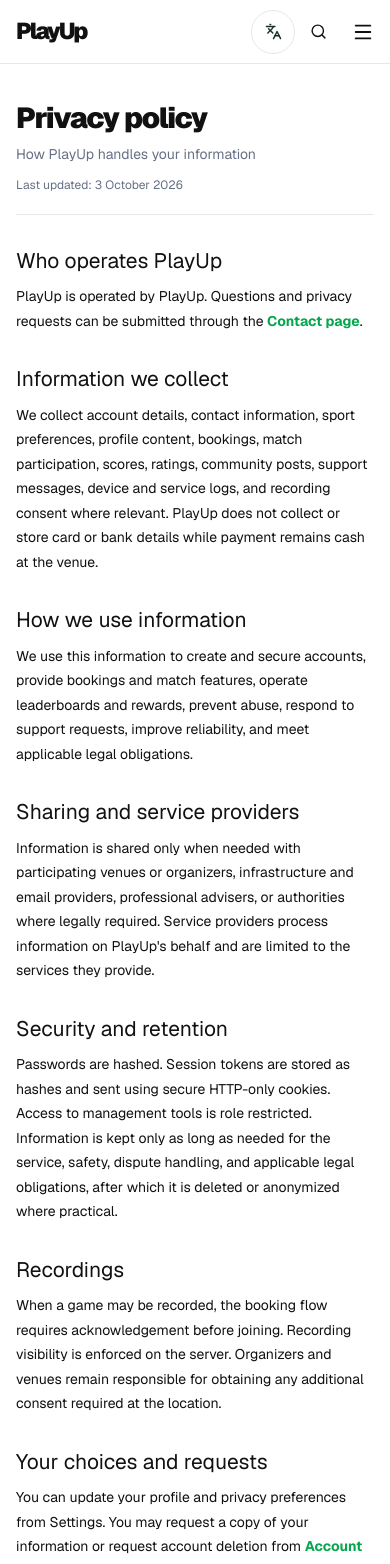
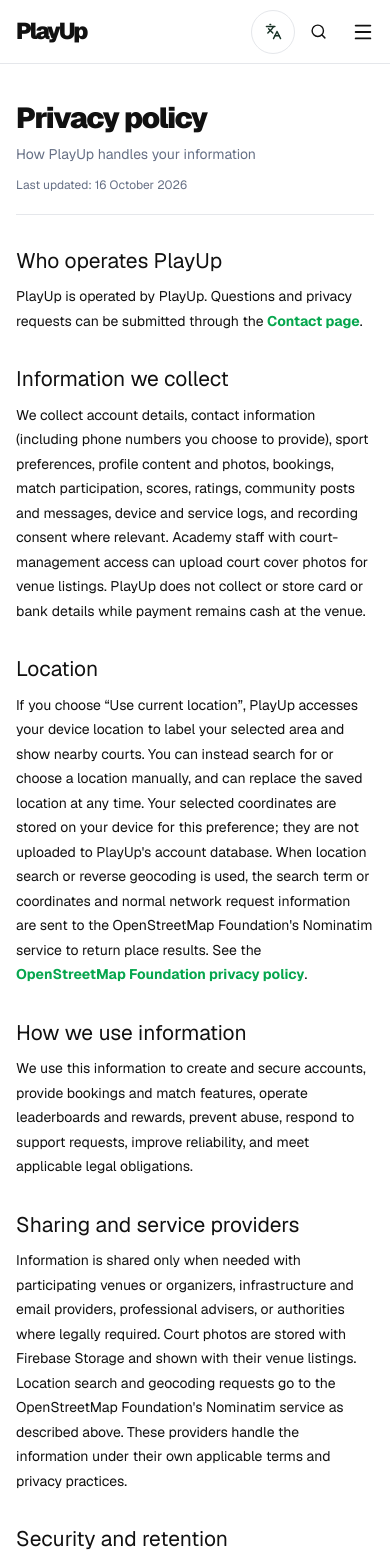
Before and after one commit to tariqnn/palyo, a Next.js app: page /privacy in a window 390 px wide. Shown: the top 1564 px of the page. Built offline with nearby package versions, Linux system fonts and the light colour scheme; no server answers.

Commit message:
fix: disclose mobile location and court photo data

```diff
--- a/app/privacy/page.tsx
+++ b/app/privacy/page.tsx
@@ -2,11 +2,12 @@ import Link from "next/link";
 import { brand } from "@/lib/brand";
 
 export default function Privacy(){return <main className="page"><article className="container legal-page"><div className="page-head"><h1>Privacy policy</h1><p>How PlayUp handles your information</p></div>
-<p className="legal-updated">Last updated: 3 October 2026</p>
+<p className="legal-updated">Last updated: 16 October 2026</p>
 <h2>Who operates PlayUp</h2><p>PlayUp is operated by {brand.operatorName}.{brand.operatorAddress&&<> The operator address is {brand.operatorAddress}.</>} Questions and privacy requests can be submitted through the <Link className="inline-link" href="/contact">Contact page</Link>{brand.supportEmail&&<> or emailed to <a className="inline-link" href={`mailto:${brand.supportEmail}`}>{brand.supportEmail}</a></>}.</p>
-<h2>Information we collect</h2><p>We collect account details, contact information, sport preferences, profile content, bookings, match participation, scores, ratings, community posts, support messages, device and service logs, and recording consent where relevant. PlayUp does not collect or store card or bank details while payment remains cash at the venue.</p>
+<h2>Information we collect</h2><p>We collect account details, contact information (including phone numbers you choose to provide), sport preferences, profile content and photos, bookings, match participation, scores, ratings, community posts and messages, device and service logs, and recording consent where relevant. Academy staff with court-management access can upload court cover photos for venue listings. PlayUp does not collect or store card or bank details while payment remains cash at the venue.</p>
+<h2>Location</h2><p>If you choose “Use current location”, PlayUp accesses your device location to label your selected area and show nearby courts. You can instead search for or choose a location manually, and can replace the saved location at any time. Your selected coordinates are stored on your device for this preference; they are not uploaded to PlayUp&apos;s account database. When location search or reverse geocoding is used, the search term or coordinates and normal network request information are sent to the OpenStreetMap Foundation&apos;s Nominatim service to return place results. See the <a className="inline-link" href="https://osmfoundation.org/wiki/Privacy_Policy" target="_blank" rel="noreferrer">OpenStreetMap Foundation privacy policy</a>.</p>
 <h2>How we use information</h2><p>We use this information to create and secure accounts, provide bookings and match features, operate leaderboards and rewards, prevent abuse, respond to support requests, improve reliability, and meet applicable legal obligations.</p>
-<h2>Sharing and service providers</h2><p>Information is shared only when needed with participating venues or organizers, infrastructure and email providers, professional advisers, or authorities where legally required. Service providers process information on PlayUp&apos;s behalf and are limited to the services they provide.</p>
+<h2>Sharing and service providers</h2><p>Information is shared only when needed with participating venues or organizers, infrastructure and email providers, professional advisers, or authorities where legally required. Court photos are stored with Firebase Storage and shown with their venue listings. Location search and geocoding requests go to the OpenStreetMap Foundation&apos;s Nominatim service as described above. These providers handle the information under their own applicable terms and privacy practices.</p>
 <h2>Security and retention</h2><p>Passwords are hashed. Session tokens are stored as hashes and sent using secure HTTP-only cookies. Access to management tools is role restricted. Information is kept only as long as needed for the service, safety, dispute handling, and applicable legal obligations, after which it is deleted or anonymized where practical.</p>
 <h2>Recordings</h2><p>When a game may be recorded, the booking flow requires acknowledgement before joining. Recording visibility is enforced on the server. Organizers and venues remain responsible for obtaining any additional consent required at the location.</p>
 <h2>Your choices and requests</h2><p>You can update your profile and privacy preferences from Settings. You may request a copy of your information or request account deletion from <Link className="inline-link" href="/settings/account">Account and data</Link>. We may need to verify your identity and retain limited records where legally required.</p>
```
